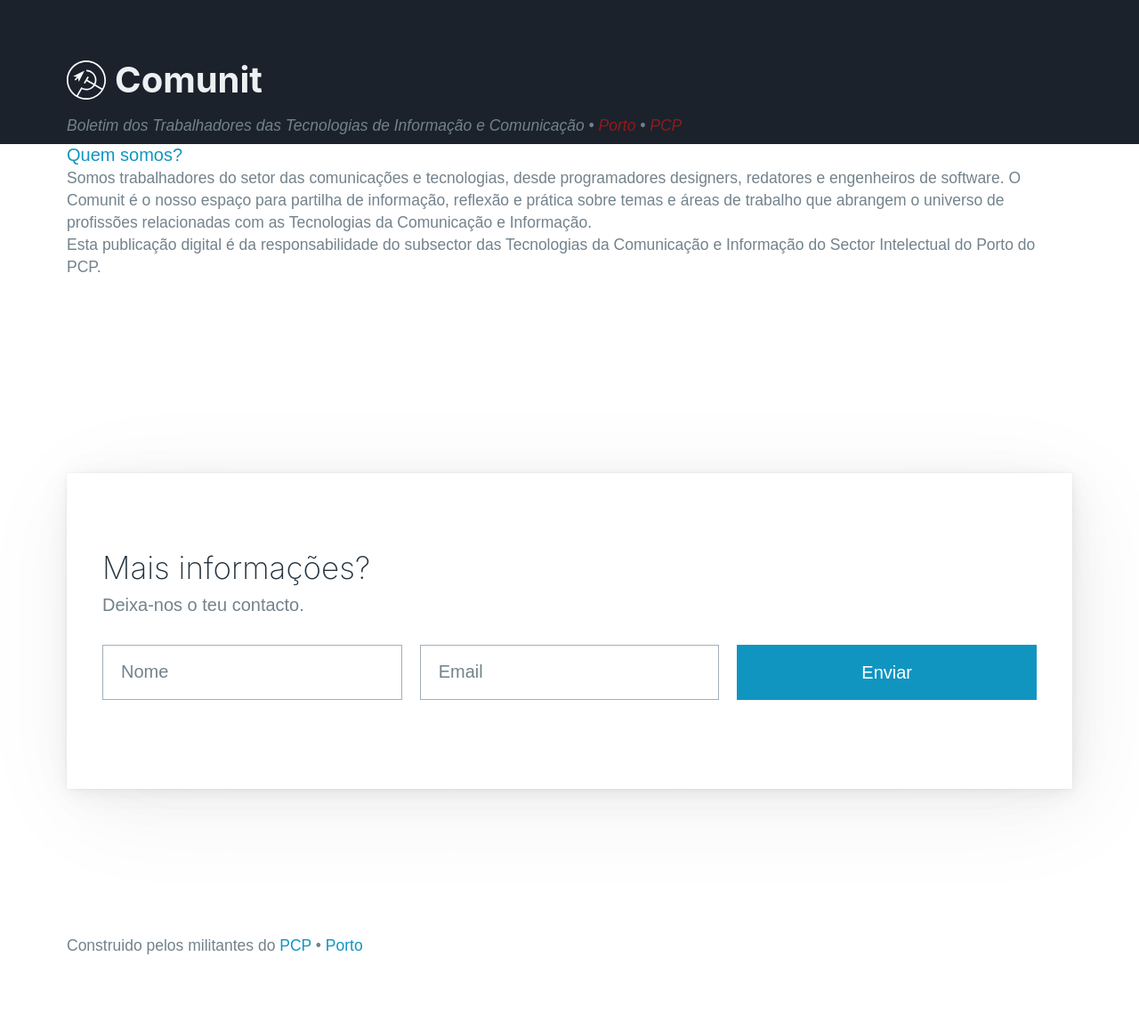
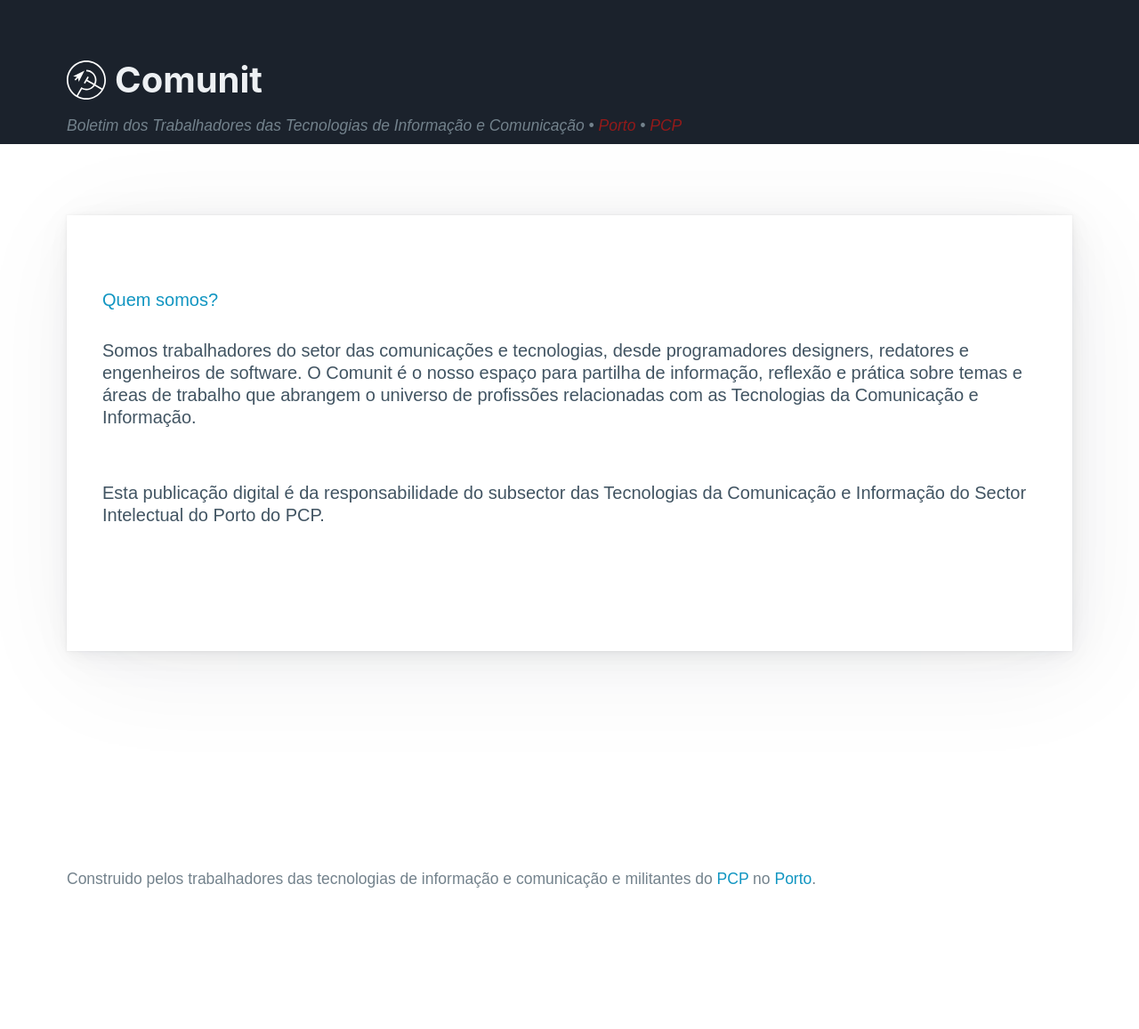
Before and after one commit to comunit-pt/comunit, a Jekyll site: the page built from about.html, in a window 1280 px wide. Shown: the whole page at 89% size. Built offline with Jekyll 4.4.1, drawn with Linux system fonts in a browser that asks for light colours; some web fonts are replaced; after the commit the page ends 1082 px from its top, so only the background shows below that.

Commit message:
add jekyll layout elements and example posts

```diff
--- a/_includes/footer.html
+++ b/_includes/footer.html
@@ -1,6 +1,5 @@
 <footer class="container">
     <small>
-        Construido pelos militantes do <a href="https://pcp.pt">PCP</a> • <a href="https://porto.pcp.pt">Porto</a>
-
+        Construido pelos trabalhadores das tecnologias de informação e comunicação e militantes do <a href="https://pcp.pt">PCP</a> no <a href="https://porto.pcp.pt">Porto</a>.
     </small>
 </footer>
--- a/_includes/head.html
+++ b/_includes/head.html
@@ -9,7 +9,6 @@
     <link rel="preconnect" href="https://rsms.me/">
     <link rel="stylesheet" href="https://rsms.me/inter/inter.css">
     <link rel="stylesheet" href="https://cdn.jsdelivr.net/npm/@picocss/pico@1/css/pico.min.css" />
-
 
     <style>
         :root {
--- a/_includes/nav.html
+++ b/_includes/nav.html
@@ -0,0 +1,31 @@
+<!-- <nav>
+    <ul>
+      <li><strong>Comunit</strong></li>
+    </ul>
+    <ul>
+      <li><a href="#">Link</a></li>
+      <li><a href="#">Link</a></li>
+      <li><a href="#" role="button">Button</a></li>
+    </ul>
+  </nav> -->
+
+  <div class="hero" data-theme="dark">
+    <nav class="container-fluid">
+    </nav>
+
+    <header class="container">
+        <!-- <hgroup> -->
+        <div class="logo">
+            <img src="../assets/img/comunit_logo.svg" alt="comunit_logo" />
+            <h1>Comunit</h1>
+        </div>
+        <small>
+            <i> Boletim dos Trabalhadores das Tecnologias de Informação e Comunicação
+                <!-- <br /> -->
+                • <a href="http:\\porto.pcp.pt">Porto</a>
+                • <a href="http:\\pcp.pt">PCP</a>
+            </i>
+        </small>
+        <!-- </hgroup> -->
+    </header>
+</div>
--- a/_layouts/default.html
+++ b/_layouts/default.html
@@ -4,48 +4,18 @@
 {% include head.html %}
 
 <!-- hack iOS CSS :active style -->
+
 <body ontouchstart="">
 
     {% include nav.html %}
 
 
 
-<!-- Image to hack wechat -->
-<!-- <img src="/img/apple-touch-icon.png" width="0" height="0" /> -->
-<!-- Migrate from head to bottom, no longer block render and still work -->
-
-<!-- <body> -->
-    <div class="hero" data-theme="dark">
-        <nav class="container-fluid">
-        </nav>
-
-        <header class="container">
-            <!-- <hgroup> -->
-            <div class="logo">
-                <img src="../assets/img/comunit_logo.svg" alt="comunit_logo" />
-                <h1>Comunit</h1>
-            </div>
-            <small>
-                <i> Boletim dos Trabalhadores das Tecnologias de Informação e Comunicação
-                    <!-- <br /> -->
-                    • <a href="http:\\porto.pcp.pt">Porto</a>
-                    • <a href="http:\\pcp.pt">PCP</a>
-                </i>
-            </small>
-            <!-- </hgroup> -->
-        </header>
-    </div>
-
-
-    <!-- Footer -->
-
-    <!-- ./ Footer -->
-
     {{ content }}
 
+    {% include subscribe.html %}
+
     {% include footer.html %}
-    <!-- Minimal theme switcher -->
-    <!-- <script src="js/minimal-theme-switcher.js"></script> -->
 </body>
 
 </html>
--- a/_layouts/page.html
+++ b/_layouts/page.html
@@ -1,28 +1,15 @@
----
-layout: default
----
+<!DOCTYPE html>
+<html lang="pt">
 
+{% include head.html %}
 
+<body ontouchstart="">
 
-{{ content }}
+    {% include nav.html %}
 
-    <!-- Subscribe -->
-    <section aria-label="Subscribe example">
-        <div class="container">
-            <article>
-                <hgroup>
-                    <h2>Mais informações?</h2>
-                    <p>Deixa-nos o teu contacto.</p>
-                </hgroup>
-                <form class="grid">
-                    <input type="text" id="firstname" name="firstname" placeholder="Nome" aria-label="First name"
-                        required />
-                    <input type="email" id="email" name="email" placeholder="Email" aria-label="Email address"
-                        required />
-                    <button type="submit" onclick="event.preventDefault()" class="primary">Enviar</button>
+    {{ content }}
 
-                </form>
-            </article>
-        </div>
-    </section>
-    <!-- ./ Subscribe -->
+    {% include footer.html %}
+</body>
+
+</html>
--- a/about.html
+++ b/about.html
@@ -6,22 +6,26 @@
   <div class="grid">
 
     <section>
+      <article>
+
 
         <aside>
+          <a href="#" onclick="event.preventDefault()">Quem somos?</a><br />
+          <br />
           <p>
-        <a href="#" onclick="event.preventDefault()">Quem somos?</a><br />
-        <small> Somos trabalhadores do setor das comunicações e tecnologias, desde programadores designers,
+            Somos trabalhadores do setor das comunicações e tecnologias, desde programadores designers,
             redatores e engenheiros de software.
             O Comunit é o nosso espaço para partilha de informação, reflexão e prática sobre temas e áreas
             de trabalho que abrangem o universo de profissões relacionadas com as Tecnologias da Comunicação
-          e
-          Informação.
-          <br />
+            e Informação.
+          </p>
+
+          <p>
             Esta publicação digital é da responsabilidade do subsector das Tecnologias da Comunicação e
             Informação do Sector Intelectual do Porto do PCP.
-        </small>
           </p>
         </aside>
+      </article>
     </section>
   </div>
 </div>
--- a/index.html
+++ b/index.html
@@ -5,6 +5,8 @@
 
 <main class="container">
     <div class="grid">
+
+
         <section>
             <h2>Manifesto</h2>
             <p>
```
Also changed, not shown: _includes/subscribe.html (added, +17 -0 lines), _layouts/post.html (added, +40 -0 lines), _posts/2024-02-11-Hello-world.md (added, +15 -0 lines), _posts/2024-02-12-Next.md (added, +16 -0 lines), feed.html (added, +36 -0 lines), assets/img/sad_serbia.png (added), assets/img/script_agitprop.png (added). Lines whose indentation alone changed are shown as unchanged.
